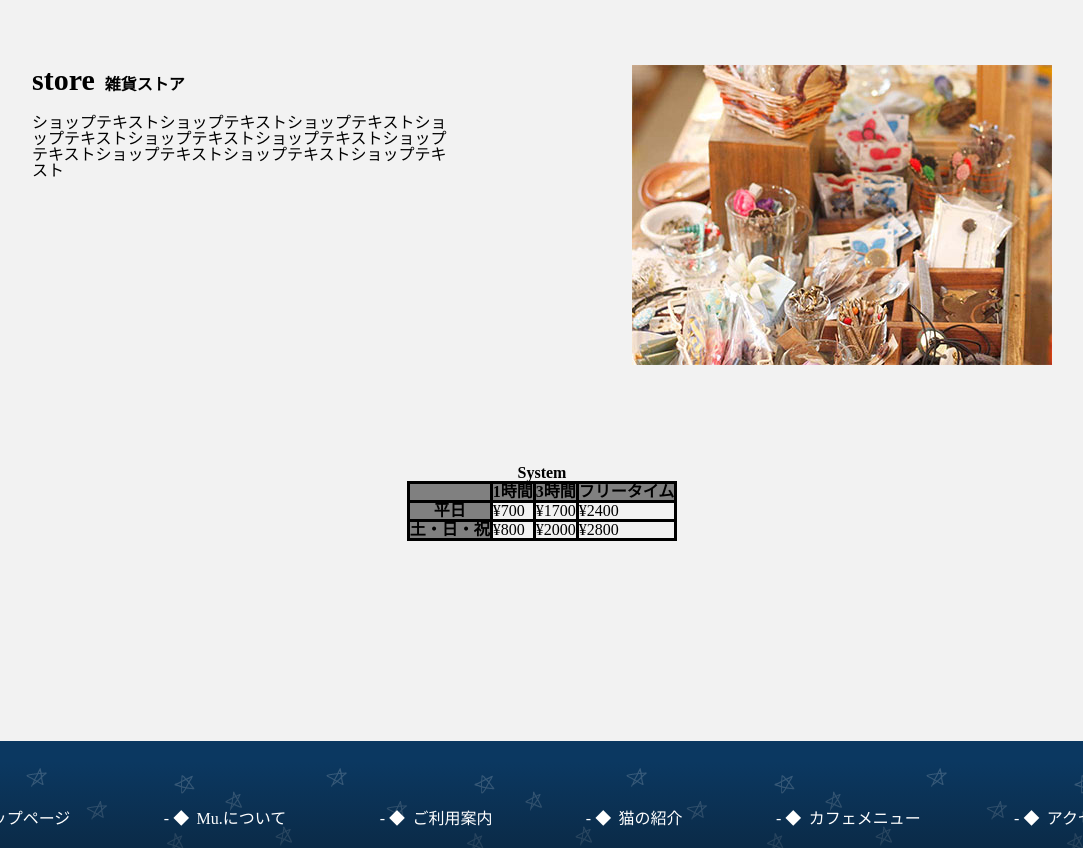
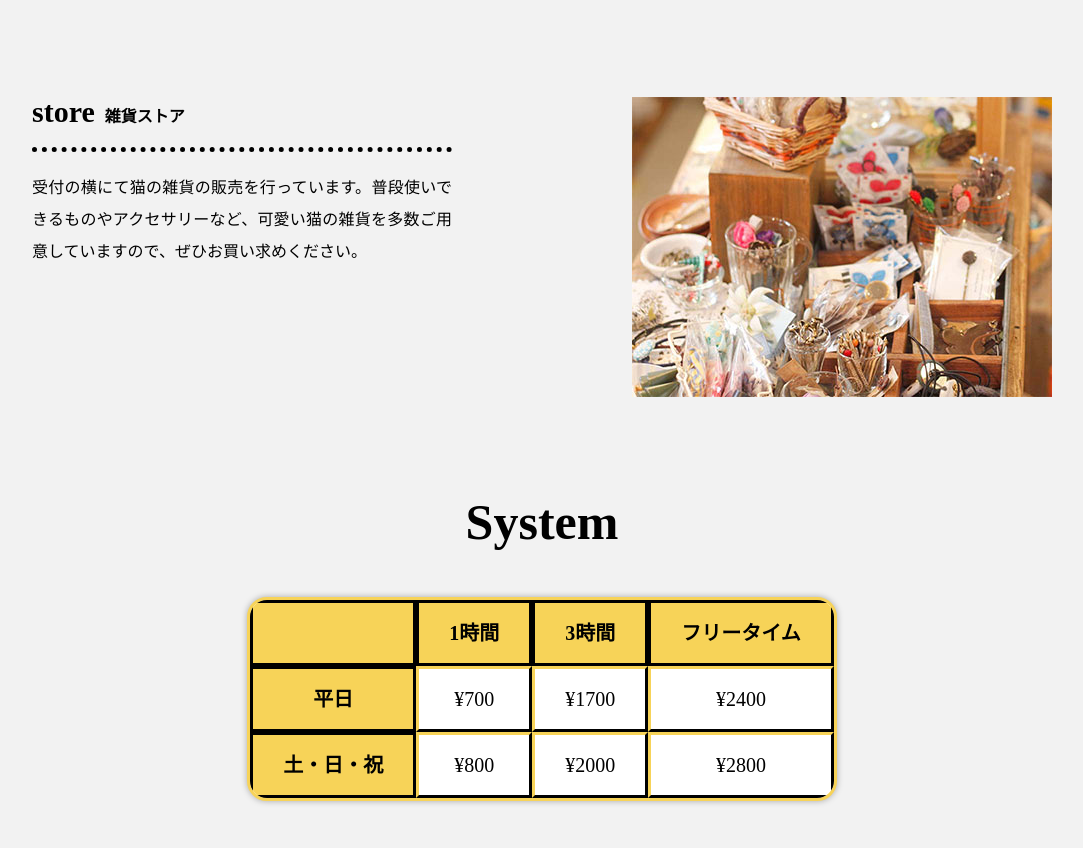
Before and after one commit to gomasiokomachi/cafeSite, a website built with webpack: page public/about.html in a window 1280 px wide. Shown: the part 1546-2394 px from the top of the page, without its empty margins (98-1181 px from the left). Built offline with nearby package versions, Linux system fonts and the light colour scheme; some packages are replaced by stand-ins of ours.

Commit message:
about修正

```diff
--- a/public/about.html
+++ b/public/about.html
@@ -34,25 +34,25 @@
     <header class="header aboutHeader">
       <h1 class="hero">About<small>Mu.について / ご利用案内</small></h1>
     </header>
-    <p class="aboutText">忙しい日々のすき間に。のんびりしたい一日に。<br>ひとり気ままに。大切な人と。<br>Mu.は「あなたのための心地よい空間」をコンセプトに、お客様それぞれの過ごし方に合ったサービスをご提供いたします。初めての方でも気軽にお越しいただけますので、ぜひ一度お立ち寄りください。<br>可愛い猫たちとお待ちしています。</p>
+    <p class="aboutText">Mu.では、約20匹の様々な猫たちが自由気ままに過ごしています。<br>平日の空いた時間や予定のない休日など、お客様の都合に合わせてご利用いただけるシステムをリーズナブルなお値段でご案内していますので、猫たちとの癒しの空間を思う存分お楽しみください。</p>
     <section class="feature">
       <div class="row">
         <h2 class="featureTitle">Cats Room<small>猫の部屋</small></h2>
-        <p class="featureText">猫部屋テキスト猫部屋テキスト猫部屋テキスト猫部屋テキスト猫部屋テキスト猫部屋テキスト猫部屋テキスト猫部屋テキスト猫部屋テキスト猫部屋テキスト</p>
+        <p class="featureText">お客様と猫たちが心地よく過ごせるよう、温かみのある内装になっています。テーブル席だけでなく、ソファやハンモックも設けていますので、お好きな席でおくつろぎください。Wi-Fiも完備していますので、ご自由にご利用ください。Cats Roomでは、お飲物をご注文いただけます。</p>
       </div>
       <figure class="featureImg"><img src="img/aboutImg_01.jpg" alt="猫の部屋"></figure>
     </section>
     <section class="feature">
       <div class="row">
         <h2 class="featureTitle">Cafe<small>カフェエリア</small></h2>
-        <p class="featureText">カフェエリアテキストカフェエリアテキストカフェエリアテキストカフェエリアテキストカフェエリアテキストカフェエリアテキストカフェエリアテキストカフェエリアテキストカフェエリアテキストカフェエリアテキスト</p>
+        <p class="featureText">当店自慢のオリジナルブレンドコーヒーや旬の食材を取り入れたこだわりのメニューをご用意していますので、ぜひカフェをご利用ください。カフェのみのご利用の場合は入場料はかかりません。</p>
       </div>
       <figure class="featureImg"><img src="img/aboutImg_02.jpg" alt="カフェエリア"></figure>
     </section>
     <section class="feature">
       <div class="row">
         <h2 class="featureTitle">store<small>雑貨ストア</small></h2>
-        <p class="featureText">ショップテキストショップテキストショップテキストショップテキストショップテキストショップテキストショップテキストショップテキストショップテキストショップテキスト</p>
+        <p class="featureText">受付の横にて猫の雑貨の販売を行っています。普段使いできるものやアクセサリーなど、可愛い猫の雑貨を多数ご用意していますので、ぜひお買い求めください。</p>
       </div>
       <figure class="featureImg"><img src="img/aboutImg_03.jpg" alt="雑貨ストア"></figure>
     </section>
--- a/src/css/about.css
+++ b/src/css/about.css
@@ -4,8 +4,9 @@
 
 .aboutText {
   text-align: center;
-  width: 50%;
-  margin-top: 50px !important;
+  max-width: 600px !important;
+  margin: 50px auto 0 !important;
+  line-height: 32px;
 }
 
 .feature {
@@ -18,8 +19,10 @@
   }
 }
 .featureTitle {
-  margin-left: calc(30% / 2);
+  padding-bottom: 20px;
+  margin: 0 calc(30% / 2);
   font-size: 30px;
+  border-bottom: 5px black dotted;
   & small {
     margin-left: 10px;
     font-size: 16px;
@@ -28,6 +31,8 @@
 .featureText {
   width: 70%;
   margin: 20px auto 0;
+  text-align: justify;
+  line-height: 32px;
 }
 .featureImg {
   width: 50%;
@@ -41,15 +46,26 @@
 #system {
   & .systemTitle {
     text-align: center;
+    font-size: 50px;
   }
   & table {
-    margin: 0 auto;
+    margin: 50px auto 0;
+    text-align: center;
+    overflow: hidden;
+    border-collapse: separate;
+    border-radius: 20px;
+    border: 3px #f7d358 solid;
+    background: white;
+    font-size: 20px;
+    filter: drop-shadow(0px 0px 3px rgba(0, 0, 0, .3));
   }
   & th {
-    border: 3px black solid;
-    background: gray;
+    padding: 20px 30px;
+    background: #f7d358;
   }
   & td {
-    border: 3px black solid;
+    padding: 20px 30px;
+    border-top: 3px #f7d358 solid;
+    border-left: 3px #f7d358 solid;
   }
 }
```
